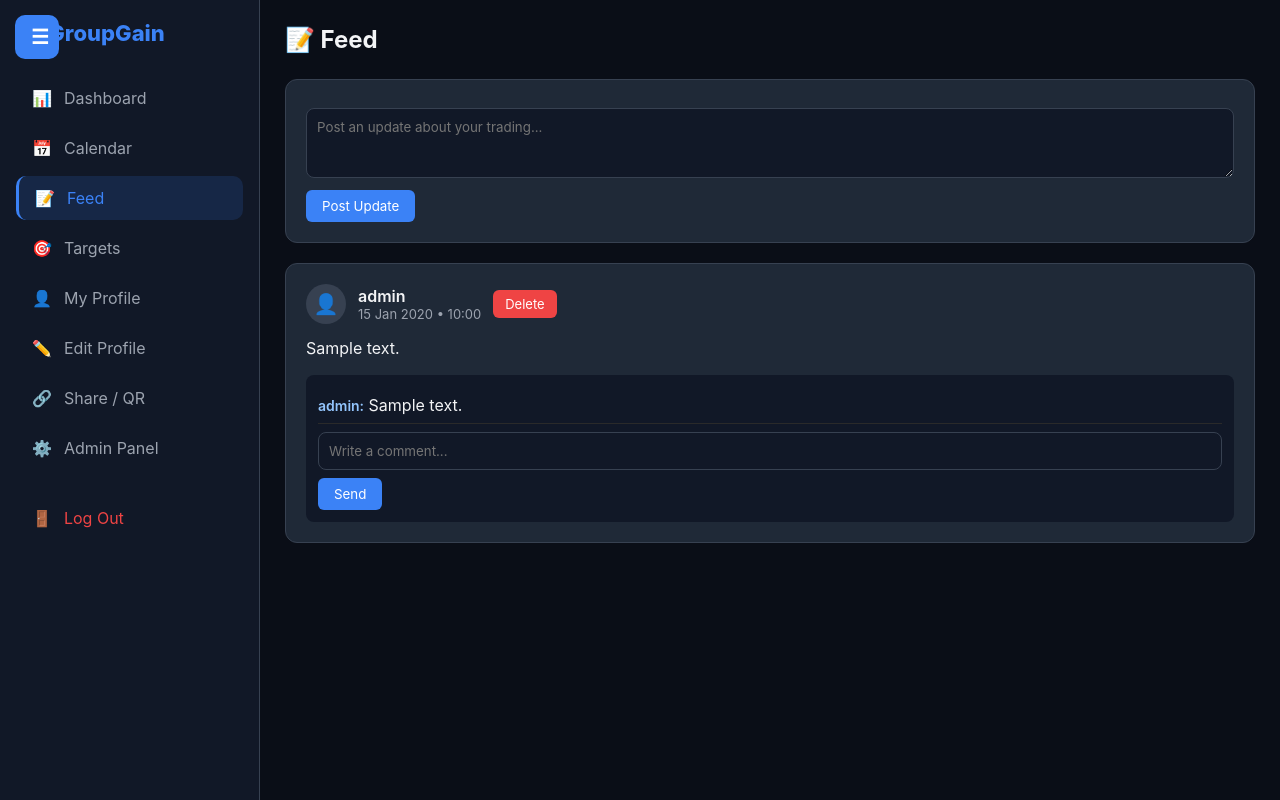
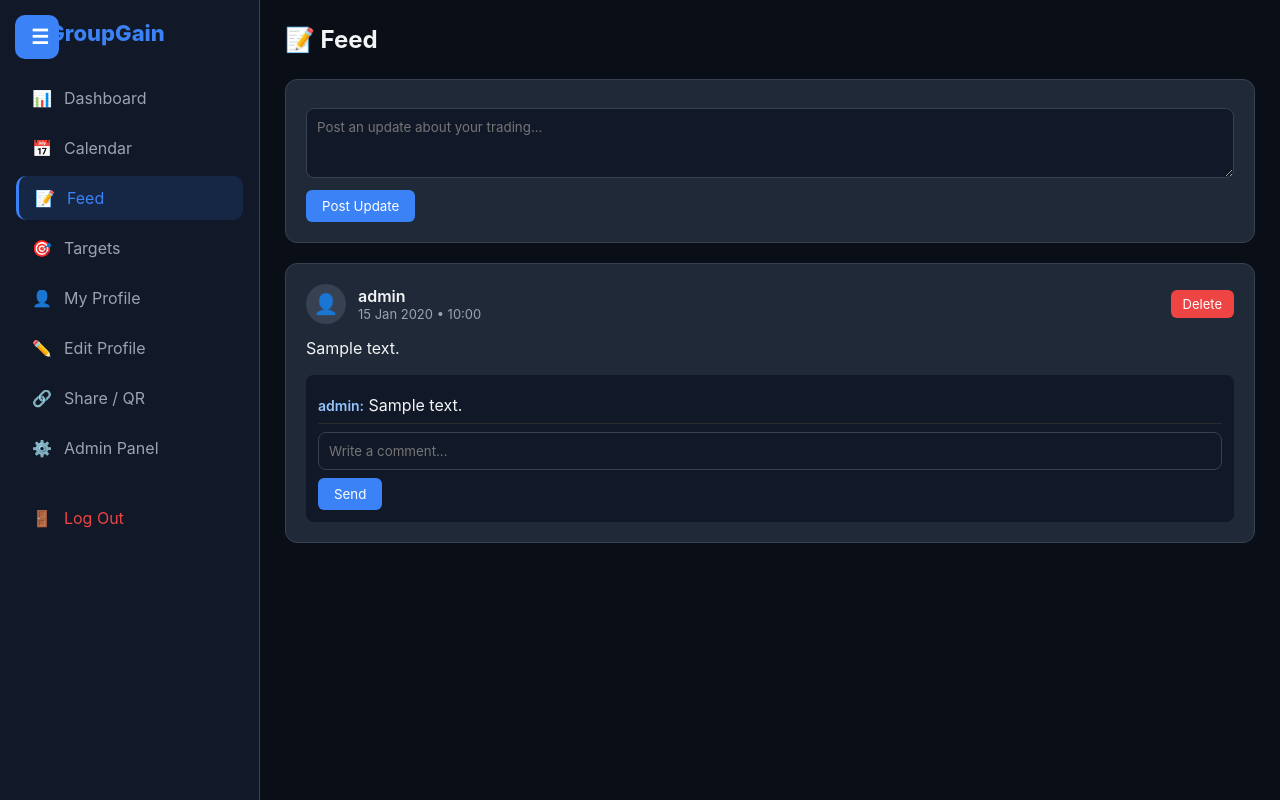
Before and after one commit to leemossford-jpg/groupgain, a Flask app: page /feed in a window 1280 px wide. Run offline with Flask 3, Linux system fonts and the light colour scheme; a user stored in the database is signed in; tables that the repository leaves empty hold one stand-in row (values such as "Sample post").

Commit message:
Update feed.html

```diff
--- a/templates/feed.html
+++ b/templates/feed.html
@@ -36,7 +36,7 @@
       <div class="post-time">{{ post.created_at.strftime('%d %b %Y • %H:%M') }}</div>
     </div>
     {% if post.author.id == current_user.id or current_user.is_admin %}
-    <form action="{{ url_for('delete_post', post_id=post.id) }}" method="POST" onsubmit="return confirm('Delete this post?');">
+    <form action="{{ url_for('delete_post', post_id=post.id) }}" method="POST" onsubmit="return confirm('Delete this post?');" style="margin-left:auto;">
       <button type="submit" class="delete-btn">Delete</button>
     </form>
     {% endif %}
```
